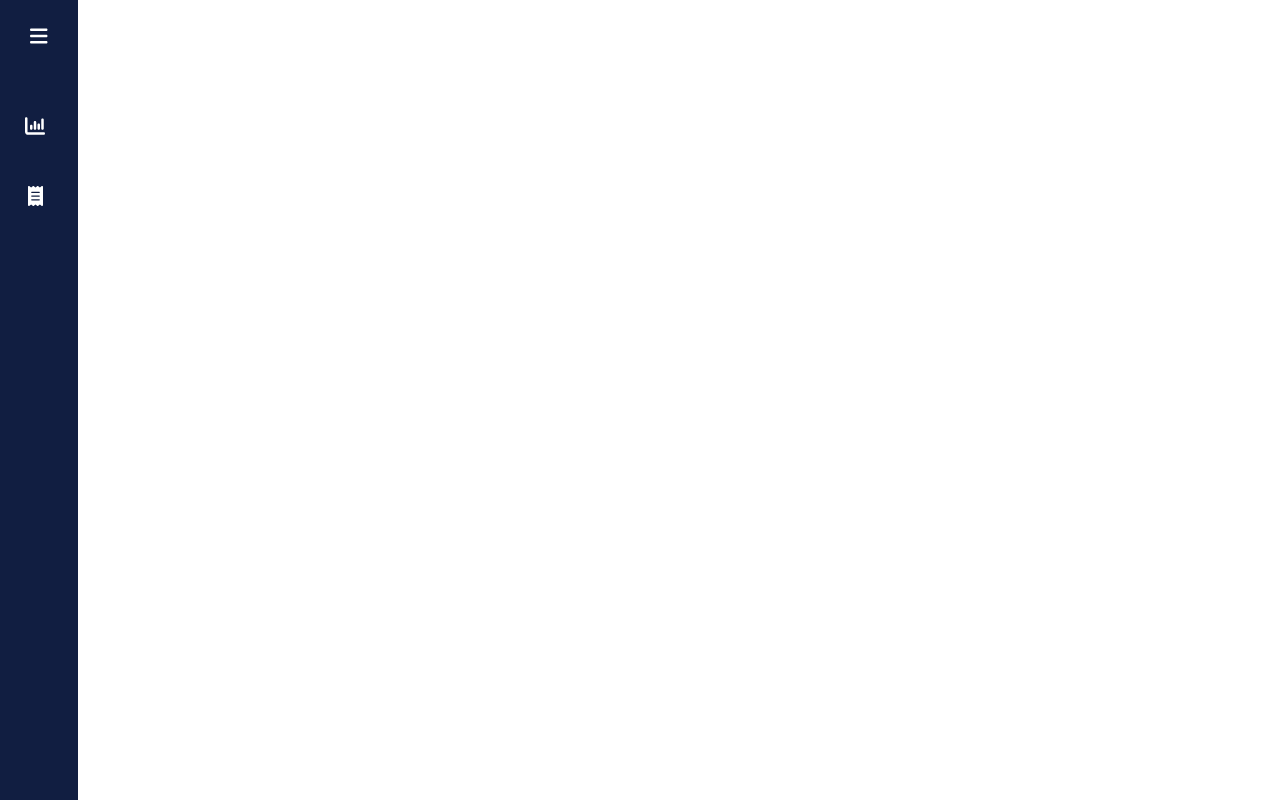
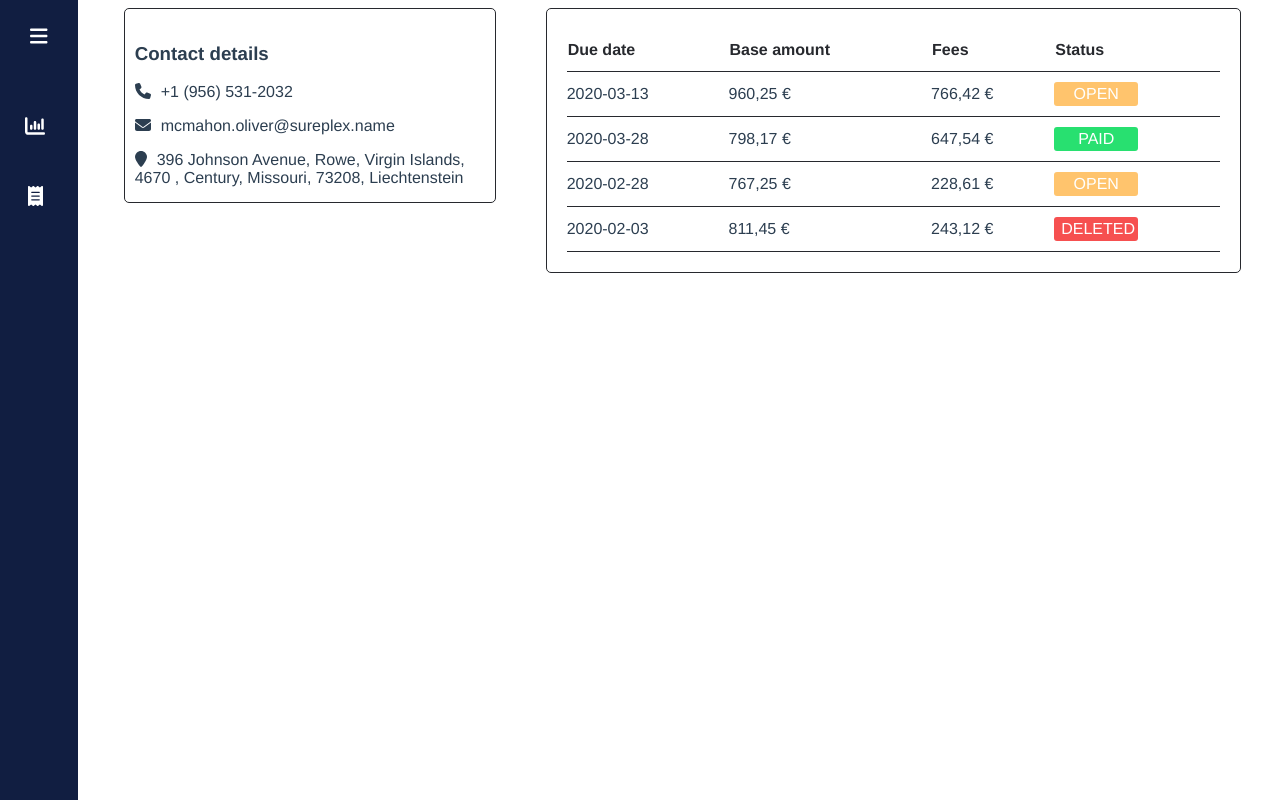
Before and after one commit to nithin-antony/receeve-coding-challenge, a Vue app: page /accounts/1 in a window 1280 px wide. Built offline with nearby package versions, Linux system fonts and the light colour scheme.

Commit message:
Adding page routing

```diff
--- a/package.json
+++ b/package.json
@@ -22,7 +22,8 @@
     "json-server": "^0.16.3",
     "vue": "^2.6.11",
     "vue-class-component": "^7.2.6",
-    "vue-property-decorator": "^9.1.2"
+    "vue-property-decorator": "^9.1.2",
+    "vue-router": "^3.5.4"
   },
   "devDependencies": {
     "@types/express": "^4.17.11",
--- a/src/App.vue
+++ b/src/App.vue
@@ -1,17 +1,15 @@
 <template>
   <div class="challenge">
-    <!-- <ClaimPage /> -->
-    <NavigationBar />
+    <HomePage />
   </div>
 </template>
 
 <script lang="ts">
 import { Component, Vue } from "vue-property-decorator";
-import NavigationBar from "./components/NavigationBar.vue";
-import ClaimPage from "./pages/ClaimPage.vue";
+import HomePage from "./pages/HomePage.vue";
 
 @Component({
-  components: { ClaimPage, NavigationBar },
+  components: { HomePage },
 })
 export default class App extends Vue {
   mounted(): void {
--- a/src/components/NavigationBar.vue
+++ b/src/components/NavigationBar.vue
@@ -33,13 +33,13 @@ export default class NavigationBar extends Vue {
   isOpened = false;
   menuItems = [
     {
-      link: "#",
+      link: "/",
       name: "Dashboard",
       tooltip: "Dashboard",
       icon: "chart-column",
     },
     {
-      link: "#",
+      link: "/accounts",
       name: "Accounts",
       tooltip: "Accounts",
       icon: "receipt",
--- a/src/main.ts
+++ b/src/main.ts
@@ -11,6 +11,7 @@ import {
   faBarsStaggered,
 } from "@fortawesome/free-solid-svg-icons";
 import { FontAwesomeIcon } from "@fortawesome/vue-fontawesome";
+import router from "./router";
 
 library.add(
   faPhone,
@@ -32,5 +33,6 @@ Vue.filter("capitalize", function(value: string) {
 });
 
 new Vue({
+  router,
   render: (h) => h(App),
 }).$mount("#app");
--- /dev/null
+++ b/src/pages/HomePage.vue
@@ -0,0 +1,39 @@
+<template>
+  <div class="home-page">
+    <div class="nav-bar">
+      <NavigationBar />
+    </div>
+    <div class="app-content">
+      <router-view />
+    </div>
+  </div>
+</template>
+
+<script lang="ts">
+import { Component, Vue } from "vue-property-decorator";
+import NavigationBar from "@/components/NavigationBar.vue";
+
+@Component({
+  components: { NavigationBar },
+})
+export default class HomePage extends Vue {
+  mounted(): void {
+    console.log("let's go");
+  }
+}
+</script>
+
+<style scoped>
+.home-page {
+  display: grid;
+  grid-template-columns: 1fr 12fr;
+  grid-template-areas: "NavBar AppContent";
+  grid-gap: 20px;
+}
+.nav-bar {
+  grid-area: NavBar;
+}
+.app-content {
+  grid-area: AppContent;
+}
+</style>
--- /dev/null
+++ b/src/router/index.ts
@@ -0,0 +1,25 @@
+import Vue from "vue";
+import VueRouter, { RouteConfig } from "vue-router";
+
+Vue.use(VueRouter);
+
+const routes: Array<RouteConfig> = [
+  {
+    path: "/",
+    name: "dashboard",
+    component: () => import("../pages/ClaimPage.vue"),
+  },
+  {
+    path: "/accounts/:id",
+    name: "claims-details",
+    component: () => import("../pages/ClaimPage.vue"),
+  },
+];
+
+const router = new VueRouter({
+  mode: "history",
+  base: process.env.BASE_URL,
+  routes,
+});
+
+export default router;
```
Also changed, not shown: 1 other file (tests, documents, lock files or other folders).
